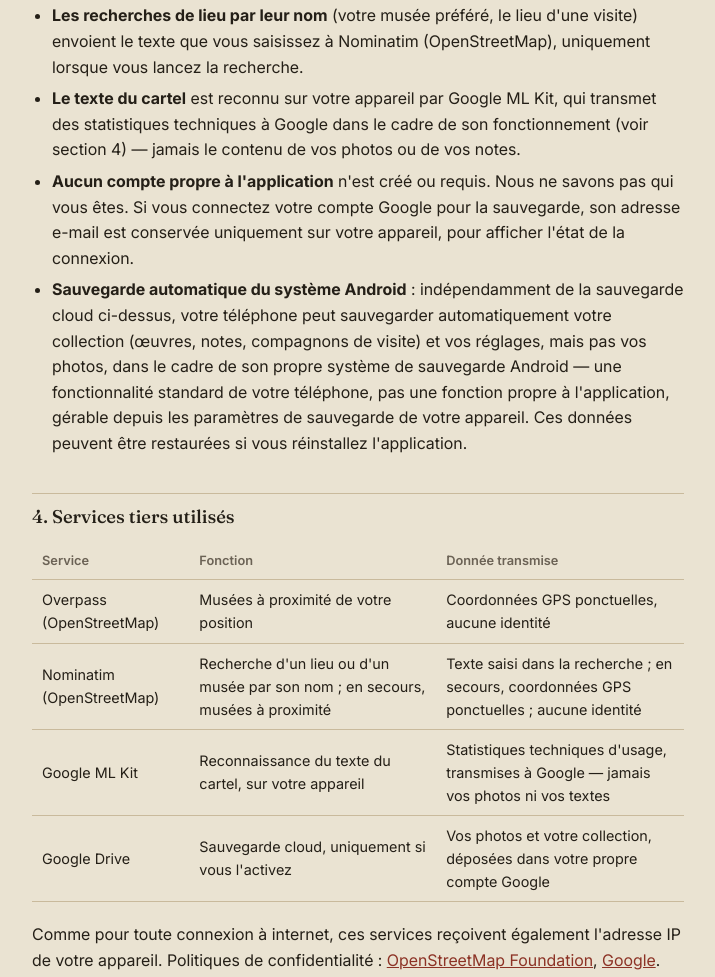
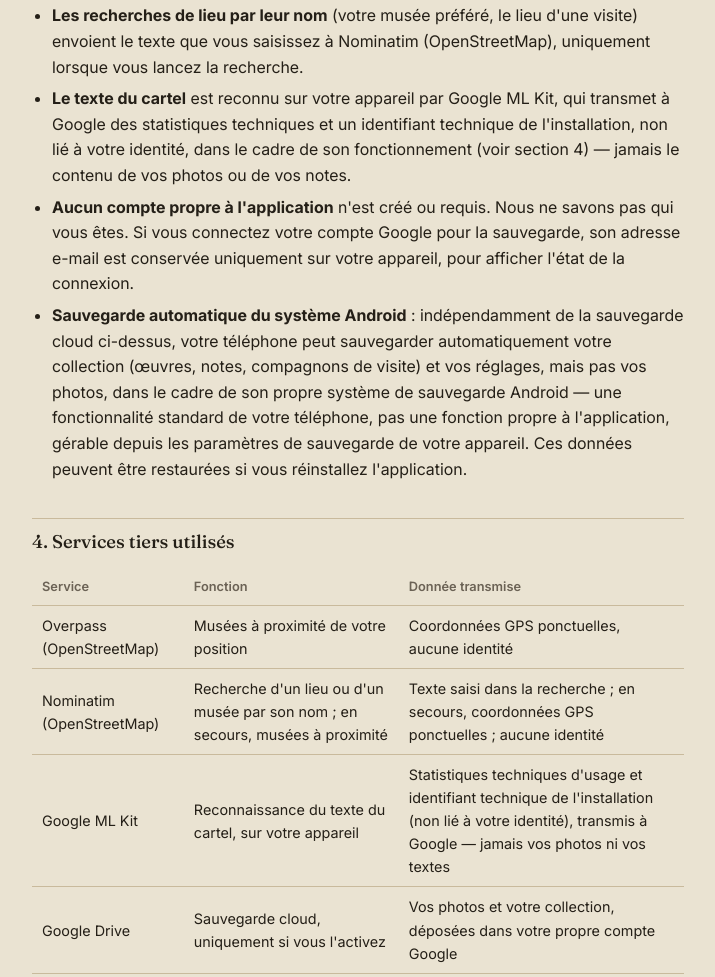
Before and after one commit to artoryapp-afk/monmuseeideal, a plain HTML site: page index.html in a window 1280 px wide. Shown: the part 1476-2453 px from the top of the page, without its empty margins (282-997 px from the left). Drawn offline with Linux system fonts and the light colour scheme.

Commit message:
Add files via upload

```diff
--- a/index.html
+++ b/index.html
@@ -129,7 +129,7 @@
   </header>
 
   <h1>Conditions d'utilisation et politique de confidentialité</h1>
-  <p class="updated">Dernière mise à jour : 2 octobre 2026</p>
+  <p class="updated">Dernière mise à jour : 4 octobre 2026</p>
   <h2>1. Éditeur de l'application</h2>
   <p>Mon Musée Idéal est éditée par Artory, développeur indépendant publiant à titre non professionnel.</p>
   <ul>
@@ -151,7 +151,7 @@
     <li><strong>Si vous activez la sauvegarde cloud</strong> (facultative), une copie de vos photos et de votre collection est déposée dans <strong>votre propre Google Drive</strong> — nous n'y avons pas accès, c'est votre compte Google qui la détient.</li>
     <li><strong>La localisation</strong>, si vous l'autorisez, n'est utilisée que ponctuellement, quand l'application cherche le musée où vous vous trouvez : suggestion automatique (au plus une fois par jour), bouton de position du champ Lieu, ou recherche du musée le plus proche dans les Réglages. Vos coordonnées sont alors transmises aux services publics d'OpenStreetMap (Overpass, et Nominatim en secours) pour cette seule recherche, et ne sont conservées nulle part au-delà de cet usage.</li>
     <li><strong>Les recherches de lieu par leur nom</strong> (votre musée préféré, le lieu d'une visite) envoient le texte que vous saisissez à Nominatim (OpenStreetMap), uniquement lorsque vous lancez la recherche.</li>
-    <li><strong>Le texte du cartel</strong> est reconnu sur votre appareil par Google ML Kit, qui transmet des statistiques techniques à Google dans le cadre de son fonctionnement (voir section 4) — jamais le contenu de vos photos ou de vos notes.</li>
+    <li><strong>Le texte du cartel</strong> est reconnu sur votre appareil par Google ML Kit, qui transmet à Google des statistiques techniques et un identifiant technique de l'installation, non lié à votre identité, dans le cadre de son fonctionnement (voir section 4) — jamais le contenu de vos photos ou de vos notes.</li>
     <li><strong>Aucun compte propre à l'application</strong> n'est créé ou requis. Nous ne savons pas qui vous êtes. Si vous connectez votre compte Google pour la sauvegarde, son adresse e-mail est conservée uniquement sur votre appareil, pour afficher l'état de la connexion.</li>
     <li><strong>Sauvegarde automatique du système Android</strong> : indépendamment de la sauvegarde cloud ci-dessus, votre téléphone peut sauvegarder automatiquement votre collection (œuvres, notes, compagnons de visite) et vos réglages, mais pas vos photos, dans le cadre de son propre système de sauvegarde Android — une fonctionnalité standard de votre téléphone, pas une fonction propre à l'application, gérable depuis les paramètres de sauvegarde de votre appareil. Ces données peuvent être restaurées si vous réinstallez l'application.</li>
   </ul>
@@ -160,7 +160,7 @@
     <tr><th>Service</th><th>Fonction</th><th>Donnée transmise</th></tr>
     <tr><td>Overpass (OpenStreetMap)</td><td>Musées à proximité de votre position</td><td>Coordonnées GPS ponctuelles, aucune identité</td></tr>
     <tr><td>Nominatim (OpenStreetMap)</td><td>Recherche d'un lieu ou d'un musée par son nom ; en secours, musées à proximité</td><td>Texte saisi dans la recherche ; en secours, coordonnées GPS ponctuelles ; aucune identité</td></tr>
-    <tr><td>Google ML Kit</td><td>Reconnaissance du texte du cartel, sur votre appareil</td><td>Statistiques techniques d'usage, transmises à Google — jamais vos photos ni vos textes</td></tr>
+    <tr><td>Google ML Kit</td><td>Reconnaissance du texte du cartel, sur votre appareil</td><td>Statistiques techniques d'usage et identifiant technique de l'installation (non lié à votre identité), transmis à Google — jamais vos photos ni vos textes</td></tr>
     <tr><td>Google Drive</td><td>Sauvegarde cloud, uniquement si vous l'activez</td><td>Vos photos et votre collection, déposées dans votre propre compte Google</td></tr>
   </table>
   <p>Comme pour toute connexion à internet, ces services reçoivent également l'adresse IP de votre appareil. Politiques de confidentialité : <a href="https://osmfoundation.org/wiki/Privacy_Policy">OpenStreetMap Foundation</a>, <a href="https://policies.google.com/privacy">Google</a>.</p>
```
